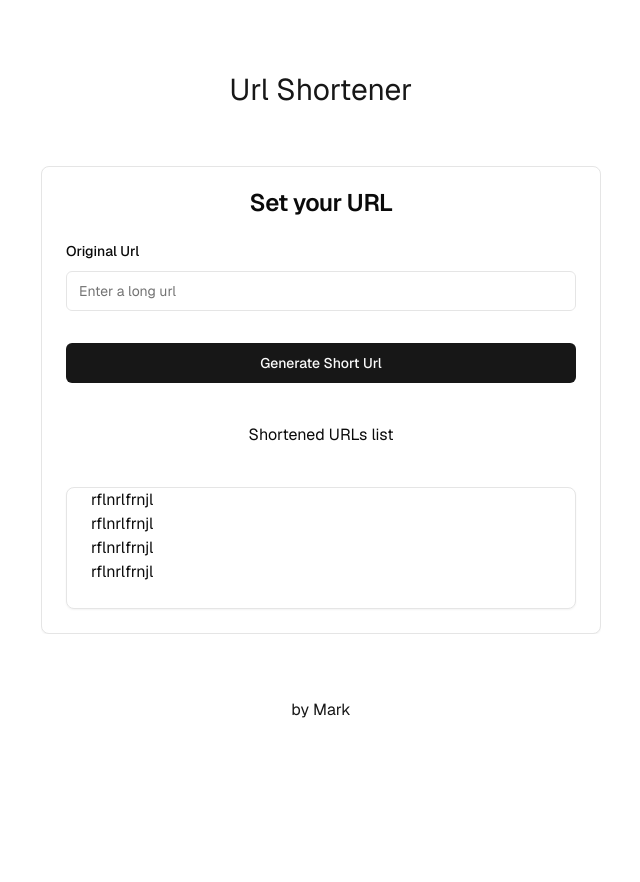
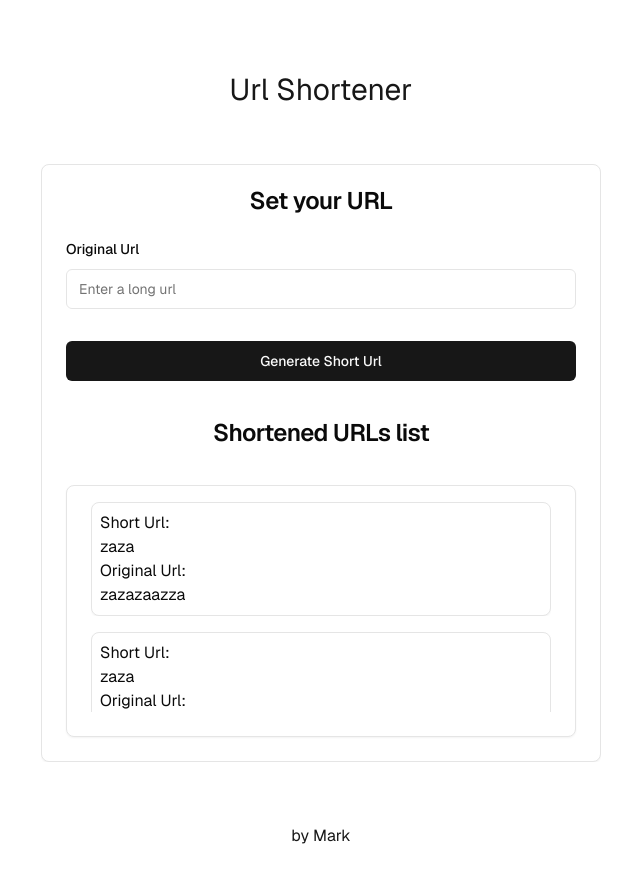
Before and after one commit to marked29/url-shortener, a Next.js app: page / in a window 1280 px wide. Shown: the top 882 px of the page, without its empty margins (319-959 px from the left). Before the commit the page ends 800 px from the top, so only its background shows below. Built offline with nearby package versions, Linux system fonts and the light colour scheme.

Commit message:
Add url list

```diff
--- a/src/components/url-list/url-list.tsx
+++ b/src/components/url-list/url-list.tsx
@@ -1,17 +1,110 @@
-import { Card, CardContent, CardHeader } from '../ui/card';
+import { Card, CardContent, CardHeader, CardTitle } from '../ui/card';
+import { Url } from './url';
 
 const UrlList = () => (
   <>
     <CardHeader className="text-center">
-      <h2>Shortened URLs list</h2>
+      <CardTitle>Shortened URLs list</CardTitle>
     </CardHeader>
     <Card>
-      <CardContent className="flex gap-4">
-        <ul>
-          <li>rflnrlfrnjl</li>
-          <li>rflnrlfrnjl</li>
-          <li>rflnrlfrnjl</li>
-          <li>rflnrlfrnjl</li>
+      <CardContent className="flex h-[250px] gap-4 overflow-y-auto">
+        <ul className="mt-4 w-full flex-col overflow-y-auto">
+          <Url
+            shortenedUrl="zaza"
+            originalUrl="zazazaazza"
+          />
+          <Url
+            shortenedUrl="zaza"
+            originalUrl="zazazaazza"
+          />
+          <Url
+            shortenedUrl="zaza"
+            originalUrl="zazazaazza"
+          />
+          <Url
+            shortenedUrl="zaza"
+            originalUrl="zazazaazza"
+          />
+          <Url
+            shortenedUrl="zaza"
+            originalUrl="zazazaazza"
+          />
+          <Url
+            shortenedUrl="zaza"
+            originalUrl="zazazaazza"
+          />
+          <Url
+            shortenedUrl="zaza"
+            originalUrl="zazazaazza"
+          />
+          <Url
+            shortenedUrl="zaza"
+            originalUrl="zazazaazza"
+          />
+          <Url
+            shortenedUrl="zaza"
+            originalUrl="zazazaazza"
+          />
+          <Url
+            shortenedUrl="zaza"
+            originalUrl="zazazaazza"
+          />
+          <Url
+            shortenedUrl="zaza"
+            originalUrl="zazazaazza"
+          />
+          <Url
+            shortenedUrl="zaza"
+            originalUrl="zazazaazza"
+          />
+          <Url
+            shortenedUrl="zaza"
+            originalUrl="zazazaazza"
+          />
+          <Url
+            shortenedUrl="zaza"
+            originalUrl="zazazaazza"
+          />
+          <Url
+            shortenedUrl="zaza"
+            originalUrl="zazazaazza"
+          />
+          <Url
+            shortenedUrl="zaza"
+            originalUrl="zazazaazza"
+          />
+          <Url
+            shortenedUrl="zaza"
+            originalUrl="zazazaazza"
+          />
+          <Url
+            shortenedUrl="zaza"
+            originalUrl="zazazaazza"
+          />
+          <Url
+            shortenedUrl="zaza"
+            originalUrl="zazazaazza"
+          />
+          <Url
+            shortenedUrl="zaza"
+            originalUrl="zazazaazza"
+          />
+          <Url
+            shortenedUrl="zaza"
+            originalUrl="zazazaazza"
+          />
+          <Url
+            shortenedUrl="zaza"
+            originalUrl="zazazaazza"
+          />
+          <Url
+            shortenedUrl="zaza"
+            originalUrl="zazazaazza"
+          />
+          <Url
+            shortenedUrl="zaza"
+            originalUrl="zazazaazza"
+          />
         </ul>
       </CardContent>
     </Card>
--- /dev/null
+++ b/src/components/url-list/url.tsx
@@ -0,0 +1,23 @@
+import Link from 'next/link';
+
+import { Card, CardContent } from '../ui/card';
+
+type UrlProps = {
+  shortenedUrl: string;
+  originalUrl: string;
+};
+
+export const Url = ({ shortenedUrl, originalUrl }: UrlProps) => {
+  return (
+    <li className="not-first-child">
+      <Card className="flex flex-col">
+        <CardContent className="p-2">
+          <p>Short Url:</p>
+          <Link href="#">{shortenedUrl}</Link>
+          <p>Original Url:</p>
+          <Link href="#">{originalUrl}</Link>
+        </CardContent>
+      </Card>
+    </li>
+  );
+};
--- a/src/styles/globals.css
+++ b/src/styles/globals.css
@@ -23,6 +23,10 @@ body {
 @layer utilities {
   .text-balance {
     text-wrap: balance;
+  }
+
+  .not-first-child:not(:first-child) {
+    margin-top: 1rem;
   }
 }
 
```
